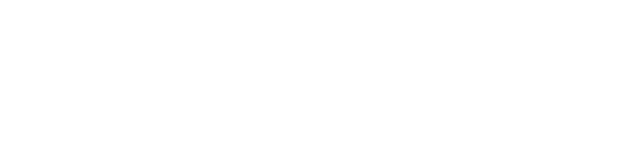
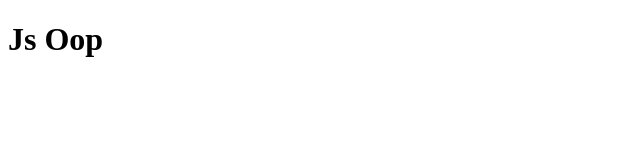
Before and after one commit to Diana-Petruccetti/js-oop, a plain HTML site: page index.html in a window 1280 px wide. Shown: the whole page, without its empty margins (0-640 px from the left). Drawn offline with Linux system fonts and the light colour scheme.

Commit message:
organizing

```diff
--- a/index.html
+++ b/index.html
@@ -7,7 +7,7 @@
     <link rel="stylesheet" href="./assets/css/style.css">
 </head>
 <body>
-
+    <h1>Js Oop</h1>
     <script src="./assets/js/main.js"></script>
 </body>
 </html>
```
Also changed, not shown: assets/js/main.js (+17 -0 lines).
